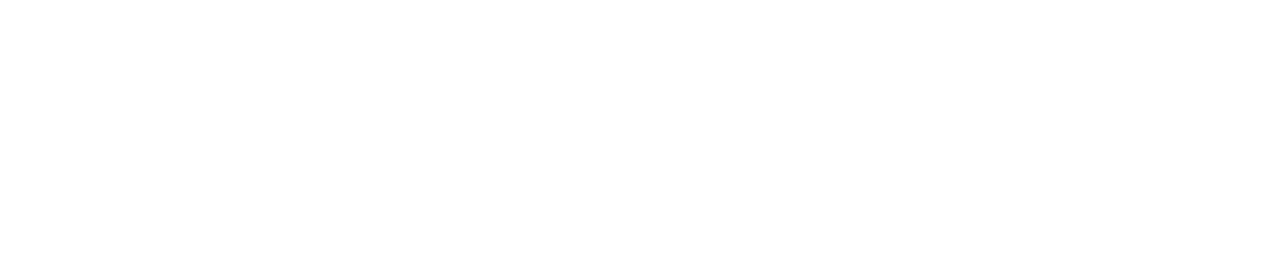
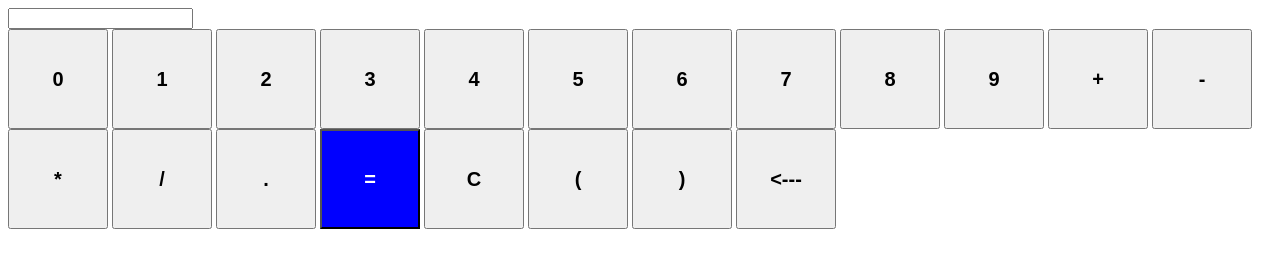
Before and after one commit to acciojob/calculator-js-2-Adarsh4775, a website: page main.html in a window 1280 px wide. Drawn offline with Linux system fonts and the light colour scheme.

Commit message:
created a submission

```diff
--- a/main.html
+++ b/main.html
@@ -9,6 +9,32 @@
   </head>
   <body>
     <!-- Write yout code here -->
+	  	<div class="calculator">
+        <input type="text" id="input" class="input-box" readonly>
+        <div class="buttons">
+    <button id="0">0</button>
+    <button id="1">1</button>
+    <button id="2">2</button>
+    <button id="3">3</button>
+    <button id="4">4</button>
+    <button id="5">5</button>
+    <button id="6">6</button>
+    <button id="7">7</button>
+    <button id="8">8</button>
+    <button id="9">9</button>
+    <button id="plus">+</button>
+    <button id="-">-</button>
+    <button id="*">*</button>
+    <button id="divi">/</button>
+    <button id=".">.</button>
+    <button id="equal">=</button>
+    <button id="C">C</button>
+    <button id="op">(</button>
+    <button id="cl">)</button>
+    <button id="clr1"><b><---</b></button>
+
+</div>
+</div>
 
     <script src="script.js"></script>
   </body>
--- a/script.js
+++ b/script.js
@@ -1 +1,25 @@
 //your JS code here. If required.
+//your code here
+const input = document.getElementById('input');
+const buttons = document.querySelectorAll('.buttons button');
+
+buttons.forEach(button => {
+    button.addEventListener('click', () => {
+        if (button.id === 'C') {
+            input.value = '';
+        } else if (button.id === 'equal') {
+            try {
+                input.value = eval(input.value);
+                if (input.value === Infinity) {
+                    input.value = 'Infinity';
+                } else if (isNaN(input.value)) {
+                    input.value = 'NaN';
+                }
+            } catch (error) {
+                input.value = 'Error';
+            }
+        } else {
+            input.value += button.textContent;
+        }
+    });
+});
--- a/styles.css
+++ b/styles.css
@@ -1 +1,14 @@
 /*  your css code here. If applicable */
+
+/* Your CSS Code here. */
+button {
+	width:100px;
+	height:100px;
+	font-weight:bolder;
+	font-size:20px;
+
+}
+#equal{
+	color:white;
+	background-color:blue;
+}
```
